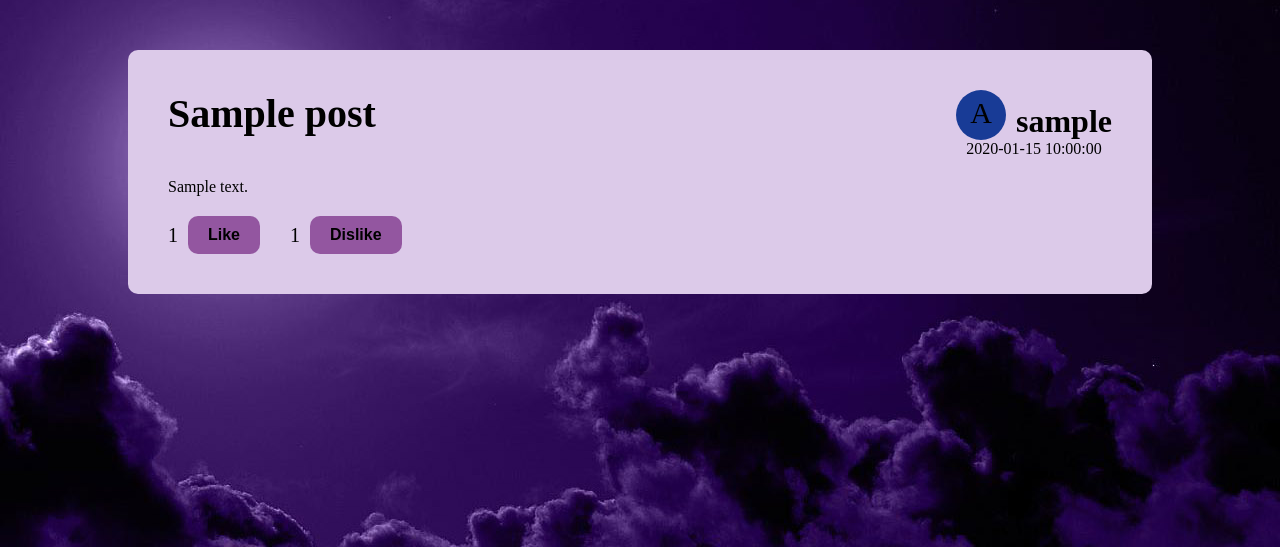
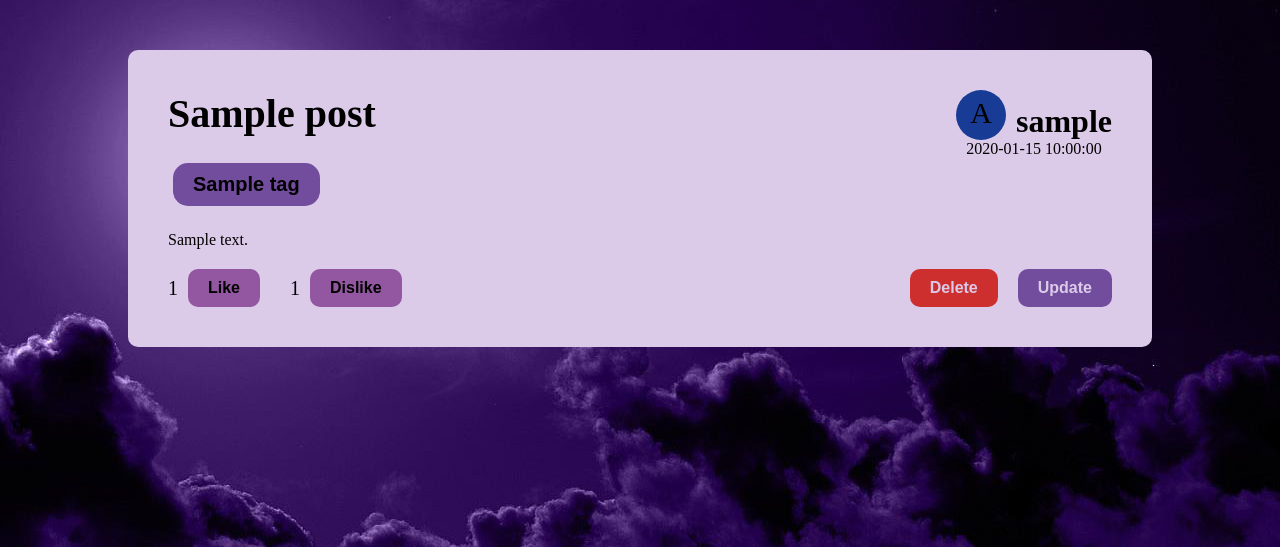
Before and after one commit to adbokat09/FlaskBlog, a Flask app: template flaskr/templates/blog/post_page.html in a window 1280 px wide. Shown: the part 61-608 px from the top of the page. Run offline with Flask 3, Linux system fonts and the light colour scheme; the template is opened without the code that fills it: most values are stand-ins (such as "Sample title", 1, 10 or a date in 2020).

Commit message:
update create delete buttons

```diff
--- a/flaskr/static/create.css
+++ b/flaskr/static/create.css
@@ -19,18 +19,18 @@ main {
 }
 
 
-.title input, .short_description input, .description input {
+.title input, .short_description textarea, .description textarea {
     width: 100%;
     padding: 5px;
     background-color: #DCCAE9;
     border-radius: 5px;
     margin-bottom: 15px;
 }
-.short_description input {
+.short_description textarea {
     height: 100px;
 }
 
-.description input {
+.description textarea {
     height: 200px;
 }
 
--- a/flaskr/static/main.js
+++ b/flaskr/static/main.js
@@ -1,6 +1,9 @@
 const mainUrl = 'http://127.0.0.1:5000';
 const singInBtn = document.getElementById('header__sing_in');
 const logOutBtn = document.getElementById('header__log_out');
+const newPostBtn = document.getElementById('posts__new_post')
+const titleBlogP = document.getElementById('title')
+const deletePostBtn = document.getElementById('delete')
 
 if (singInBtn) {
     singInBtn.onclick = function () {
@@ -13,3 +16,15 @@ if (logOutBtn) {
         location.href = `${mainUrl}/auth/logout`;
     }
 }
+
+if (newPostBtn) {
+    newPostBtn.onclick = function () {
+        location.href = `${mainUrl}/create`;
+    }
+}
+
+if (titleBlogP) {
+    titleBlogP.onclick = function () {
+        location.href = `${mainUrl}/`
+    }
+}
--- a/flaskr/static/post_page.css
+++ b/flaskr/static/post_page.css
@@ -53,3 +53,36 @@ main {
     font-size: 32px;
     font-weight: 600;
 }
+.post_bottom {
+    width: 100%;
+    display: flex;
+    align-items: center;
+    justify-content: space-between;
+}
+
+.update_and_delete {
+    display: flex;
+    align-items: center;
+    justify-content: space-between;
+}
+
+.delete, .update {
+
+    /*padding: 5px;*/
+    font-size: 16px;
+    font-weight: 600;
+    border-radius: 10px;
+    border: none;
+    padding: 10px 20px;
+}
+
+.delete {
+    color: #DCCAE9;
+    background-color: #cc2f2e;
+}
+
+.update {
+    color: #DCCAE9;
+    background-color: #724C9D;
+    margin-left: 20px;
+}
--- a/flaskr/templates/base.html
+++ b/flaskr/templates/base.html
@@ -9,7 +9,7 @@
 <body>
 <header>
 
-    <div class="logo">Blog</div>
+    <div class="logo" id="title" >Blog</div>
 
     <div class="header_right">
         <form class="search">
--- a/flaskr/templates/blog/post_page.html
+++ b/flaskr/templates/blog/post_page.html
@@ -22,28 +22,42 @@
     </div>
 
     <div class="tags">
+        {% for tag in tags %}
+            <button class="tag">{{ tag['name'] }}</button>
+        {% endfor %}
+
         <!--            <button class="tag">IT</button>-->
         <!--            <button class="tag">Flask</button>-->
     </div>
 
     <div class="text">{{ post['body'] }}</div>
     <div class="reactions">
-        <div class="like">
+        <form class="like" method="POST" action="{{ url_for('blog.like_post', id=post['id']) }}">
             <p>{{ count_likes }}</p>
             {% if like_status == true %}
             <button class="active_reactions">Like</button>
             {% else %}
             <button class="passive_reactions">Like</button>
             {% endif %}
-        </div>
+        </form>
+        <div class="post_bottom">
+            <form class="dislike" method="POST" action="{{ url_for('blog.dislike_post', id=post['id']) }}">
+                <p>{{ count_dislikes }}</p>
+                {% if like_status == false %}
+                <button class="active_reactions">Dislike</button>
+                {% else %}
+                <button class="passive_reactions">Dislike</button>
+                {% endif %}
+            </form>
 
-        <div class="dislike">
-            <p>{{ count_dislikes }}</p>
-            {% if like_status == false %}
-            <button class="active_reactions">Dislike</button>
-            {% else %}
-            <button class="passive_reactions">Dislike</button>
-            {% endif %}
+            <div class="update_and_delete">
+                <form action="{{ url_for('blog.delete', id=post['id'])}}" method="POST">
+                    <button class="delete" id="delete">Delete</button>
+                </form>
+                <form action="{{ url_for('blog.update',id=post['id']) }}">
+                    <button class="update" id="update">Update</button>
+                </form>
+            </div>
         </div>
     </div>
 </section>
```
Also changed, not shown: flaskr/blog.py (+9 -3 lines), flaskr/static/post_list.css (+11 -2 lines), flaskr/templates/blog/create.html (+10 -27 lines), flaskr/templates/blog/index.html (+6 -1 lines), flaskr/templates/blog/update.html (+11 -25 lines).
